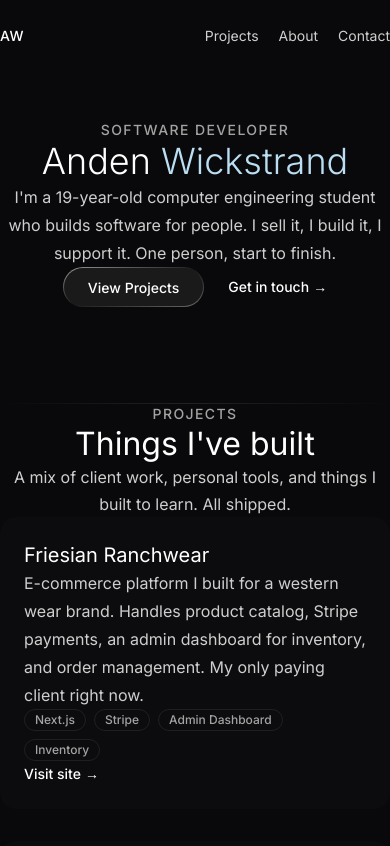
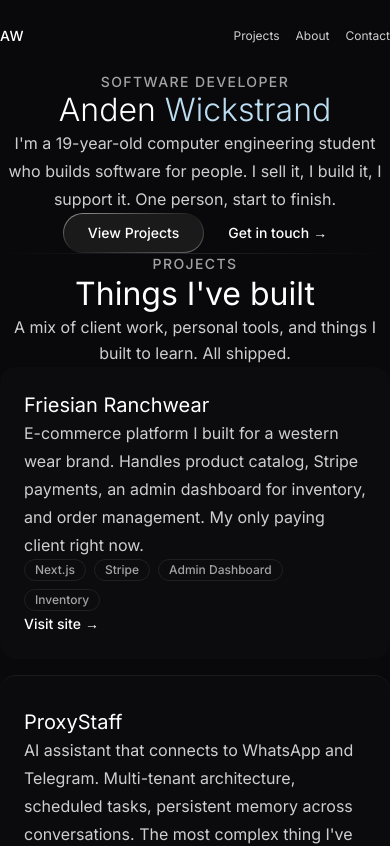
Before and after one commit to andenwick/portfolio, a Next.js app: page / in a window 390 px wide. Shown: the top 846 px of the page. Built offline with nearby package versions, Linux system fonts and the light colour scheme.

Commit message:
fix: mobile spacing - card dividers, smaller hero, nav sizing

```diff
--- a/src/app/globals.css
+++ b/src/app/globals.css
@@ -133,10 +133,10 @@ body {
   background: rgba(187, 222, 242, 0.3);
 }
 
-/* Mobile responsiveness */
-@media (max-width: 768px) {
-  section {
-    padding-top: 3rem !important;
-    padding-bottom: 3rem !important;
+/* Mobile: dividers between project cards */
+@media (max-width: 767px) {
+  .project-card + .project-card {
+    border-top: 1px solid rgba(255, 255, 255, 0.06);
+    padding-top: 32px;
   }
 }
--- a/src/app/page.tsx
+++ b/src/app/page.tsx
@@ -134,22 +134,22 @@ function Nav() {
       <a href="/" className="text-sm font-medium tracking-wide text-white">
         AW
       </a>
-      <div className="flex items-center gap-5 sm:gap-8">
+      <div className="flex items-center gap-4 sm:gap-8">
         <a
           href="#projects"
-          className="text-sm text-white/80 transition-colors duration-300 hover:text-white"
+          className="text-xs text-white/80 transition-colors duration-300 hover:text-white sm:text-sm"
         >
           Projects
         </a>
         <a
           href="#about"
-          className="text-sm text-white/80 transition-colors duration-300 hover:text-white"
+          className="text-xs text-white/80 transition-colors duration-300 hover:text-white sm:text-sm"
         >
           About
         </a>
         <a
           href="#contact"
-          className="text-sm text-white/80 transition-colors duration-300 hover:text-white"
+          className="text-xs text-white/80 transition-colors duration-300 hover:text-white sm:text-sm"
         >
           Contact
         </a>
@@ -165,7 +165,7 @@ function Hero() {
       <div ref={ref} className="fade-section text-center sm:text-left">
         <SectionLabel>Software Developer</SectionLabel>
         <h1
-          className="mx-auto mt-8 text-[36px] font-light leading-[1.2] text-white sm:mx-0 sm:text-[48px] md:text-[60px]"
+          className="mx-auto mt-8 text-[32px] font-light leading-[1.15] text-white sm:mx-0 sm:text-[48px] md:text-[60px]"
           style={{ maxWidth: "672px" }}
         >
           Anden <span style={{ color: "rgb(187, 222, 242)" }}>Wickstrand</span>
@@ -202,7 +202,7 @@ function Projects() {
             All shipped.
           </p>
         </div>
-        <div className="mt-14 grid gap-8 sm:mt-20 md:grid-cols-2 md:gap-10">
+        <div className="mt-14 grid gap-4 sm:mt-20 sm:gap-8 md:grid-cols-2 md:gap-10">
           {projects.map((p) => (
             <ProjectCard key={p.title} project={p} />
           ))}
```
